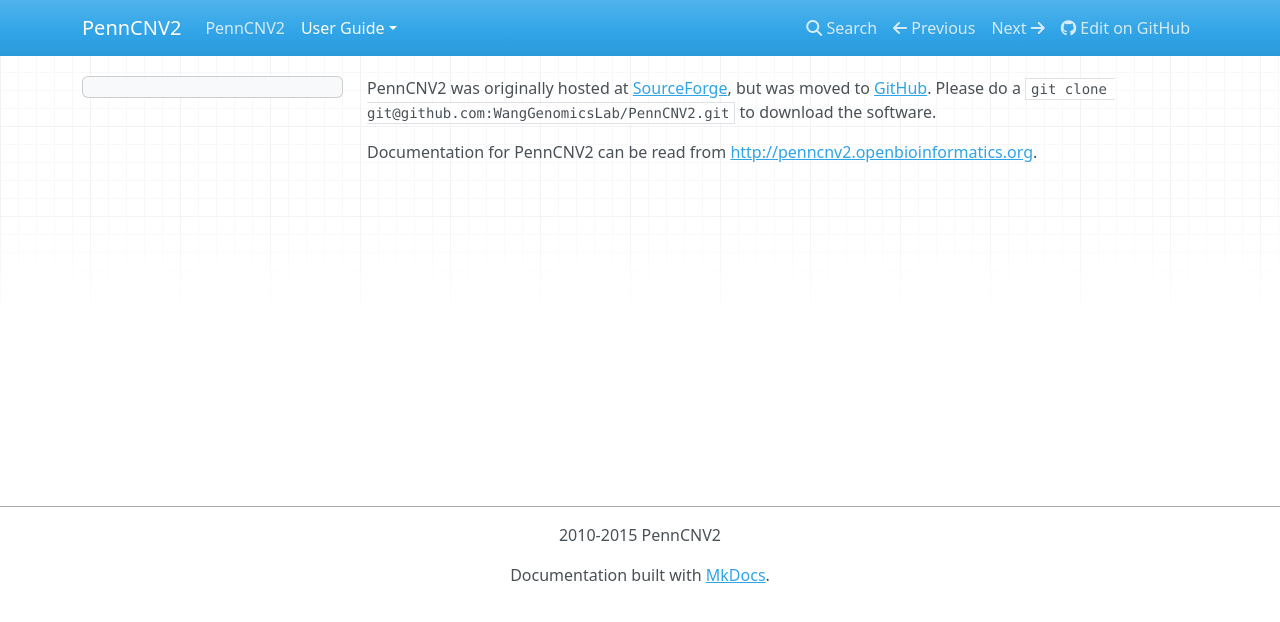
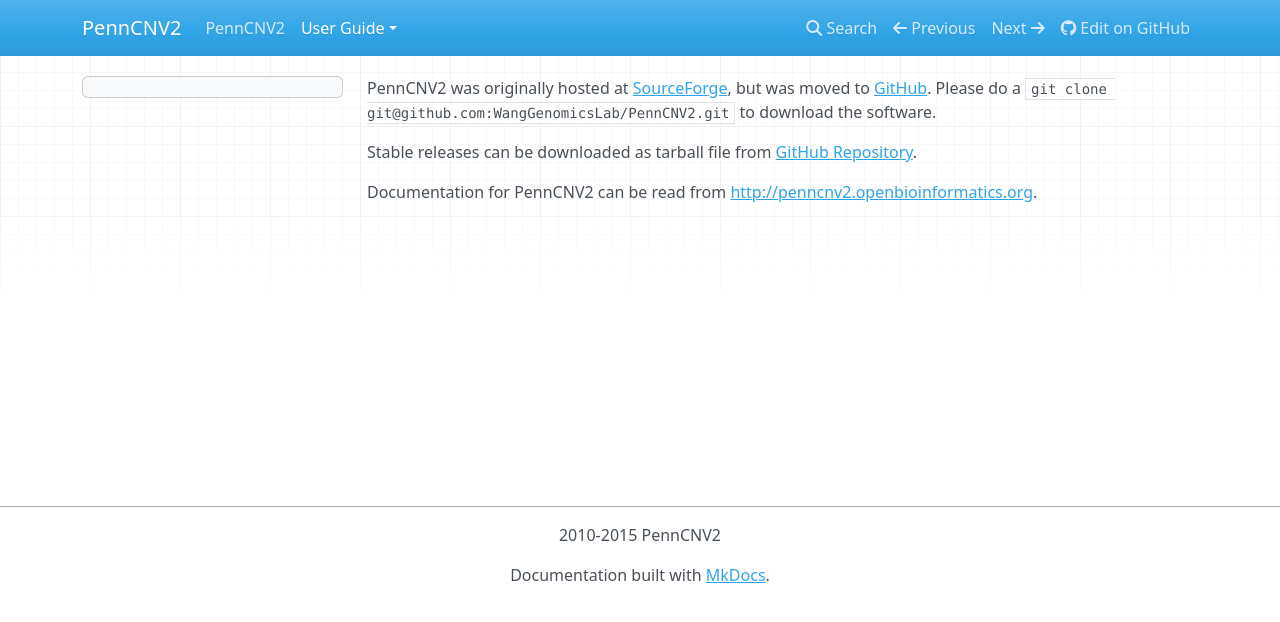
Before and after one commit to WGLab/PennCNV2, an MkDocs documentation site: the page built from docs/user-guide/download.md, in a window 1280 px wide. Shown: the top 622 px of the page. Built offline with MkDocs 1.6.1, drawn with Linux system fonts in a browser that asks for light colours; nearby versions of some CDN libraries; old or Windows-style settings are respelled for this version of MkDocs.

Commit message:
Updated download.md

```diff
--- a/docs/user-guide/download.md
+++ b/docs/user-guide/download.md
@@ -1,3 +1,5 @@
 PennCNV2 was originally hosted at [SourceForge](http://sourceforge.net/projects/penncnv-2/), but was moved to [GitHub](https://github.com/WangGenomicsLab/PennCNV2). Please do a `git clone git@github.com:WangGenomicsLab/PennCNV2.git` to download the software.
 
+Stable releases can be downloaded as tarball file from [GitHub Repository](https://github.com/WangGenomicsLab/PennCNV2/releases).
+
 Documentation for PennCNV2 can be read from [http://penncnv2.openbioinformatics.org](http://penncnv2.openbioinformatics.org).
```
